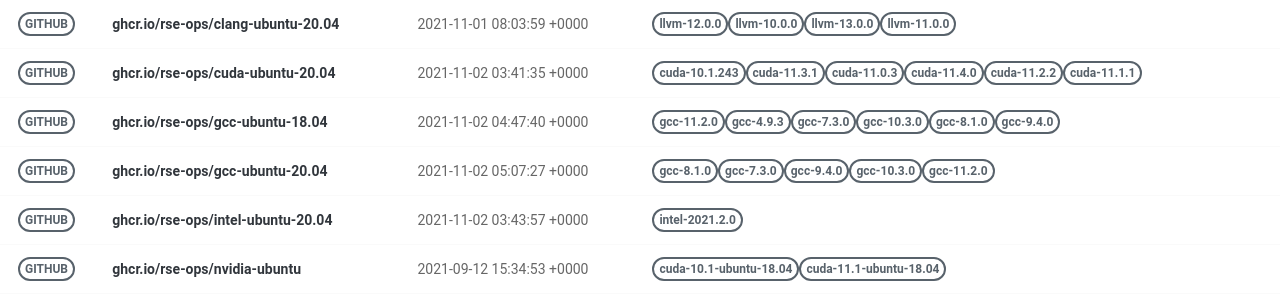
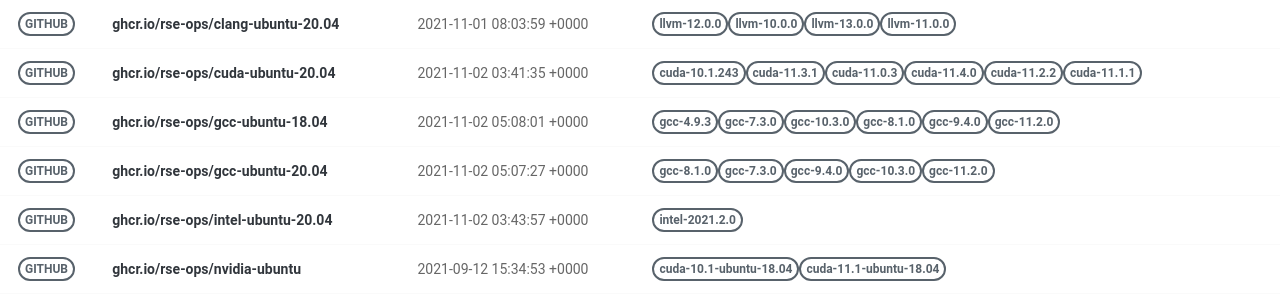
Before and after one commit to rse-ops/docker-images, a Jekyll site: the page built from pages/index.md, in a window 1280 px wide. Shown: the part 179-479 px from the top of the page. Built offline with Jekyll 4.4.1, drawn with Linux system fonts in a browser that asks for light colours; nearby versions of some CDN libraries.

Commit message:
Automated push to update library 2021-11-02

```diff
--- a/_library/ghcr.io-rse-ops-gcc-ubuntu-18.04.md
+++ b/_library/ghcr.io-rse-ops-gcc-ubuntu-18.04.md
@@ -1,14 +1,11 @@
 ---
 layout: container
 name: ghcr.io/rse-ops/gcc-ubuntu-18.04
-updated_at: 2021-11-02 04:47:40.039732
+updated_at: 2021-11-02 05:08:01.491789
 
 
 container_url: https://github.com/orgs/rse-ops/packages/container/package/gcc-ubuntu-18.04
 versions:
- - tag: gcc-11.2.0
-   dockerfile: https://github.com/rse-ops/docker-images/blob/main/ubuntu/gcc/Dockerfile
-   manifest: https://crane.ggcr.dev/manifest/ghcr.io/rse-ops/gcc-ubuntu-18.04:gcc-11.2.0
  - tag: gcc-4.9.3
    dockerfile: https://github.com/rse-ops/docker-images/blob/main/ubuntu/gcc/Dockerfile
    manifest: https://crane.ggcr.dev/manifest/ghcr.io/rse-ops/gcc-ubuntu-18.04:gcc-4.9.3
```
Also changed, not shown: other parts of _library/ghcr.io-rse-ops-gcc-ubuntu-18.04.md (+3 -0 lines).
